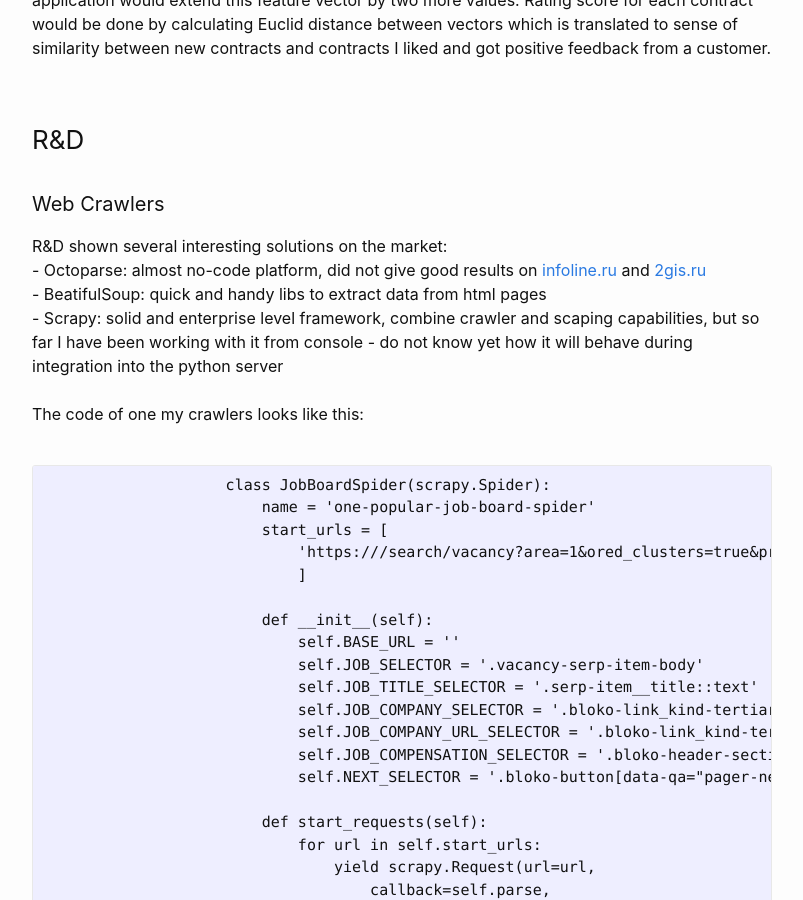
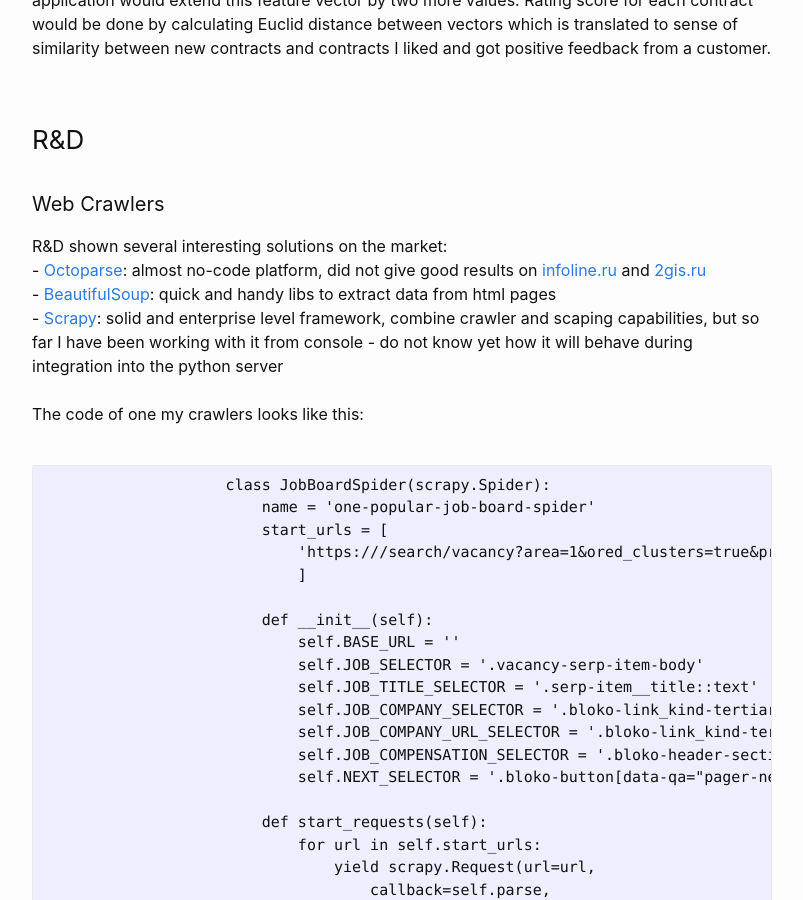
Before and after one commit to Gelassen/dkazakov.github.io, a Jekyll site: the page built from _posts/2023-09-30-case-study-contracts-recommendation-system.html, in a window 1280 px wide and 900 px high, scrolled down 753 px. Shown: the whole window, without its empty margins (238-1041 px from the left). Built offline with Jekyll 4.4.1, drawn with Linux system fonts in a browser that asks for light colours.

Commit message:
Update links

```diff
--- a/_posts/2023-09-30-case-study-contracts-recommendation-system.html
+++ b/_posts/2023-09-30-case-study-contracts-recommendation-system.html
@@ -46,10 +46,10 @@ modified_time: '2023-09-30'
             <h4>Web Crawlers</h4>
             <p>
                 R&D shown several interesting solutions on the market: <br>
-                - Octoparse: almost no-code platform, did not give good results on
+                - <a href="https://www.octoparse.com/">Octoparse</a>: almost no-code platform, did not give good results on
                 <a href="infoline.ru">infoline.ru</a> and <a href="2gis.ru">2gis.ru</a> <br>
-                - BeatifulSoup: quick and handy libs to extract data from html pages <br>
-                - Scrapy: solid and enterprise level framework, combine crawler
+                - <a href="https://www.crummy.com/software/BeautifulSoup/">BeautifulSoup</a>: quick and handy libs to extract data from html pages <br>
+                - <a href="https://scrapy.org/">Scrapy</a>: solid and enterprise level framework, combine crawler
                 and scaping capabilities, but so far I have been working with it
                 from console - do not know yet how it will behave during
                 integration into the python server <br><br>
```
